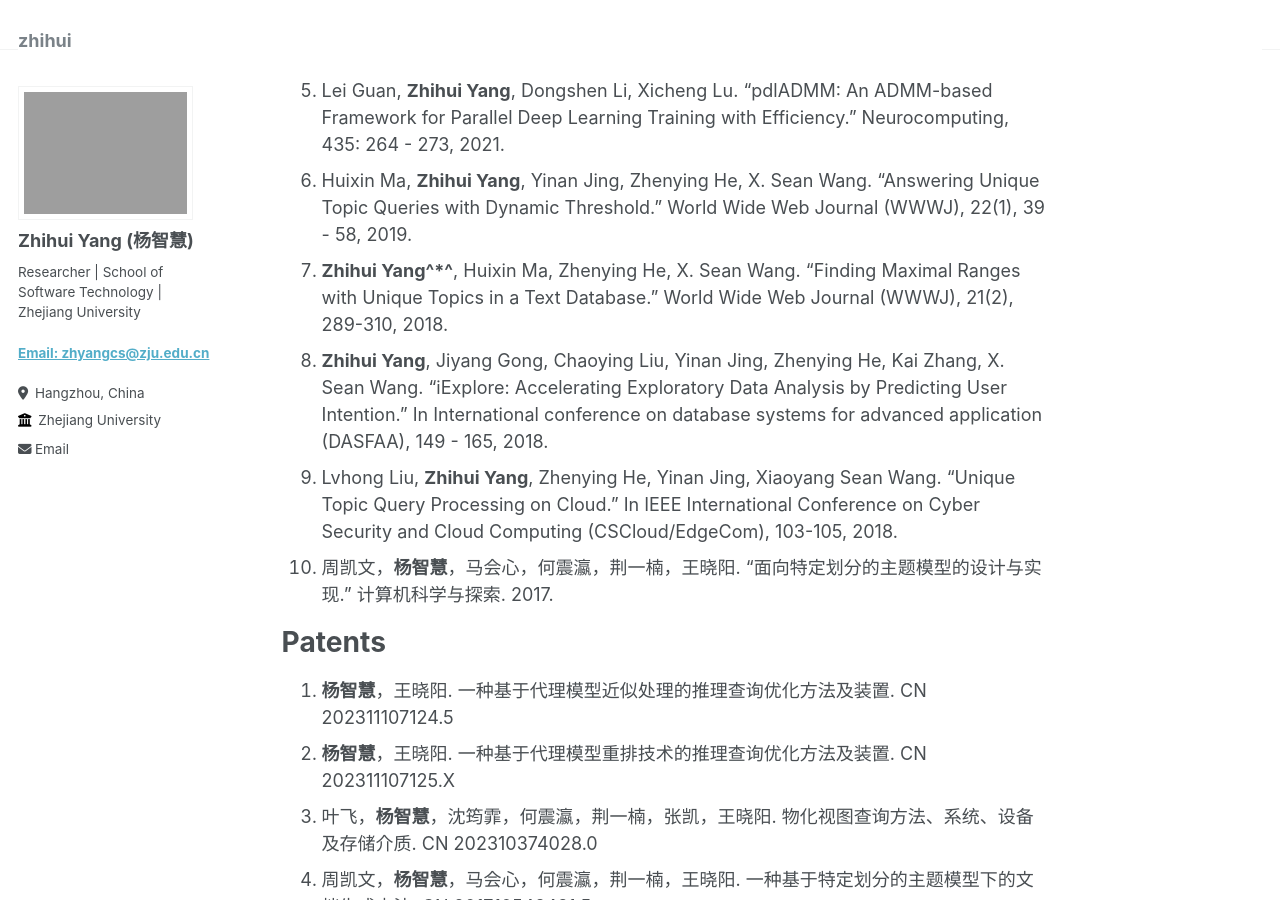
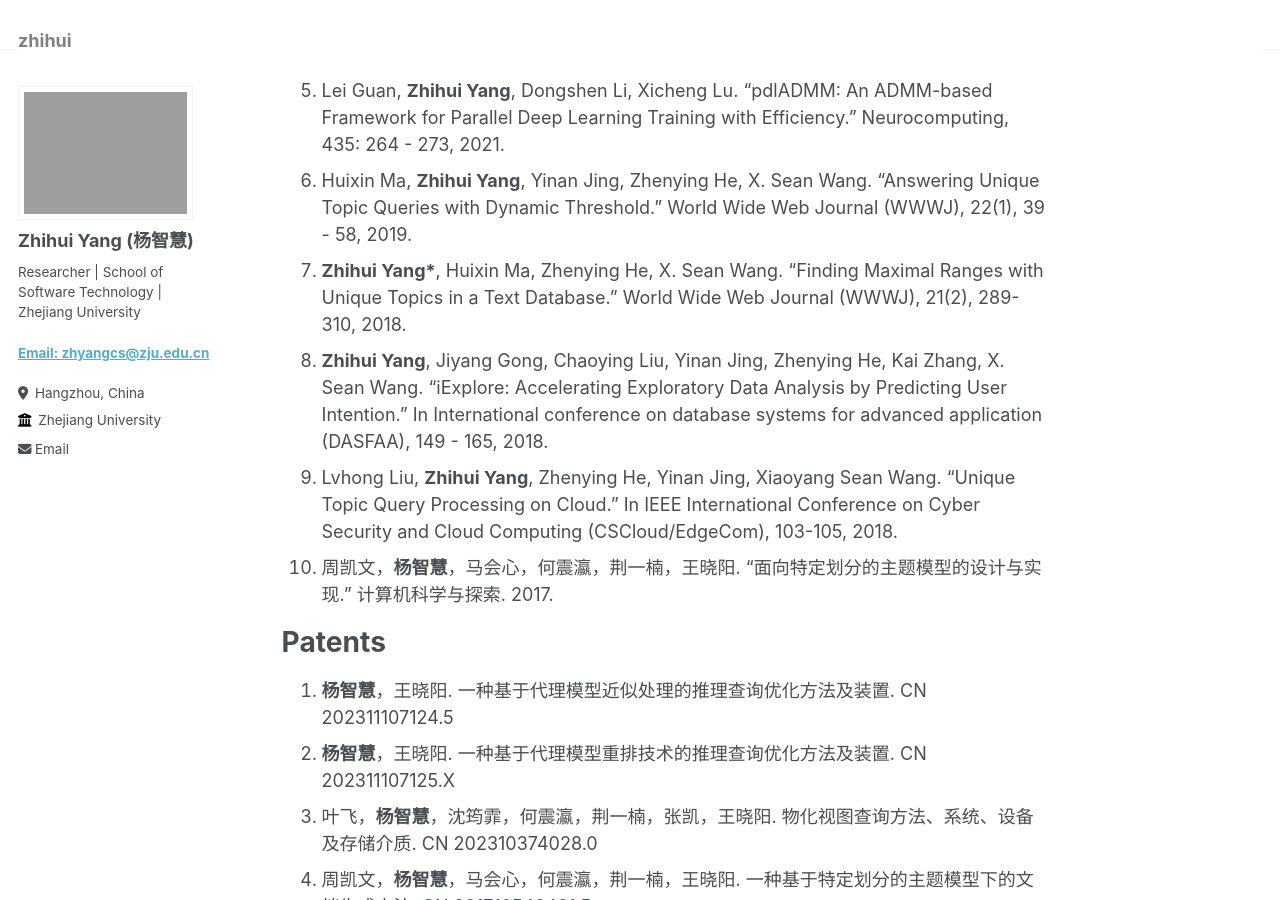
Before and after one commit to zhyangcs/zhihui, a Jekyll site: the page built from _pages/about.md, in a window 1280 px wide and 900 px high, scrolled down 994 px. Built offline with Jekyll 4.4.1, drawn with Linux system fonts in a browser that asks for light colours.

Commit message:
update profile

```diff
--- a/_pages/about.md
+++ b/_pages/about.md
@@ -35,7 +35,7 @@ Selected Publication
 4. **Zhihui Yang**, Yicong Huang, Zuozhi Wang, Feng Gao, Yao Lu, Chen Li, X. Sean Wang. "Demonstration of Accelerating Machine Learning Inference Queries with Correlative Proxy Models." Proceedings of the VLDB Endowment (PVLDB), 15(12): 3734 - 3737, 2022.
 5. Lei Guan, **Zhihui Yang**, Dongshen Li, Xicheng Lu. "pdlADMM: An ADMM-based Framework for Parallel Deep Learning Training with Efficiency." Neurocomputing, 435: 264 - 273, 2021.
 6. Huixin Ma, **Zhihui Yang**, Yinan Jing, Zhenying He, X. Sean Wang. "Answering Unique Topic Queries with Dynamic Threshold." World Wide Web Journal (WWWJ), 22(1), 39 - 58, 2019.
-7. **Zhihui Yang^\*^**, Huixin Ma, Zhenying He, X. Sean Wang. "Finding Maximal Ranges with Unique Topics in a Text Database." World Wide Web Journal (WWWJ), 21(2), 289-310, 2018.
+7. **Zhihui Yang\***, Huixin Ma, Zhenying He, X. Sean Wang. "Finding Maximal Ranges with Unique Topics in a Text Database." World Wide Web Journal (WWWJ), 21(2), 289-310, 2018.
 8. **Zhihui Yang**, Jiyang Gong, Chaoying Liu, Yinan Jing, Zhenying He, Kai Zhang, X. Sean Wang. "iExplore: Accelerating Exploratory Data Analysis by Predicting User Intention." In International conference on database systems for advanced application (DASFAA), 149 - 165, 2018.
 9. Lvhong Liu, **Zhihui Yang**, Zhenying He, Yinan Jing, Xiaoyang Sean Wang. "Unique Topic Query Processing on Cloud." In IEEE International Conference on Cyber Security and Cloud Computing (CSCloud/EdgeCom), 103-105, 2018.
 10. 周凯文，**杨智慧**，马会心，何震瀛，荆一楠，王晓阳. "面向特定划分的主题模型的设计与实现." 计算机科学与探索. 2017.
```
